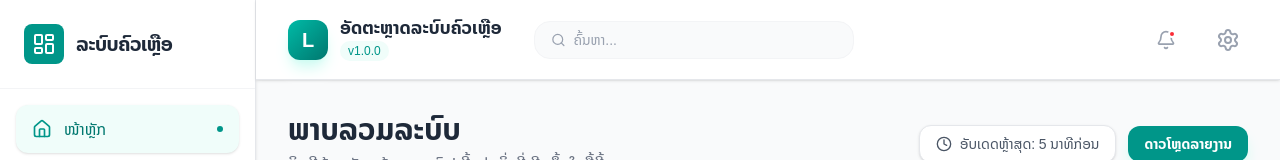
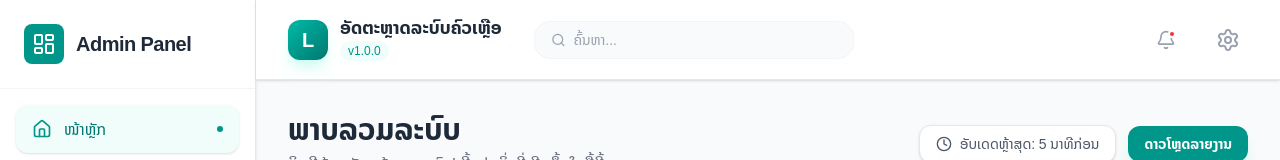
Before and after one commit to huevangxp/next-beginner, a Next.js app: page / in a window 1280 px wide. Shown: the top 160 px of the page. Built offline with nearby package versions, Linux system fonts and the light colour scheme.

Commit message:
commit Thu 12/18/2025  9:16:32.20

```diff
--- a/app/components/Sidebar.tsx
+++ b/app/components/Sidebar.tsx
@@ -22,7 +22,7 @@ const Sidebar = () => {
             <LayoutDashboard className="text-white w-6 h-6" />
           </div>
           <span className="text-xl font-bold text-gray-800 tracking-tight">
-            ລະບົບຄົວເຫຼືອ
+            Admin Panel
           </span>
         </div>
       </div>
```
